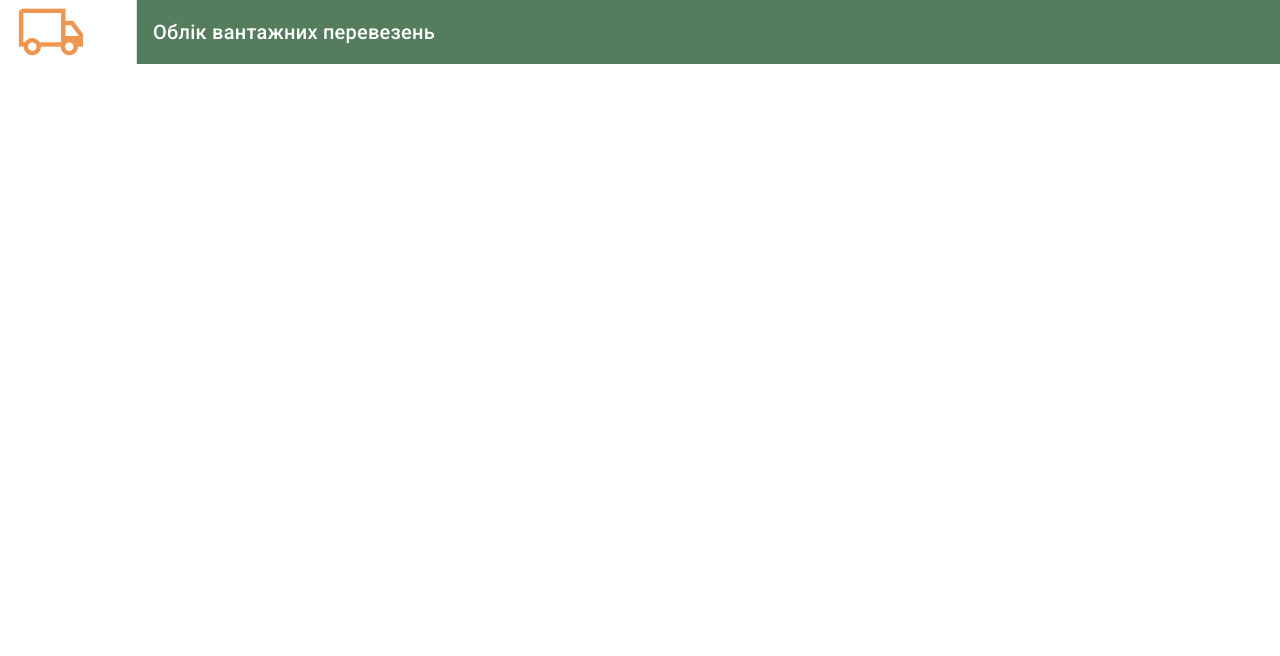
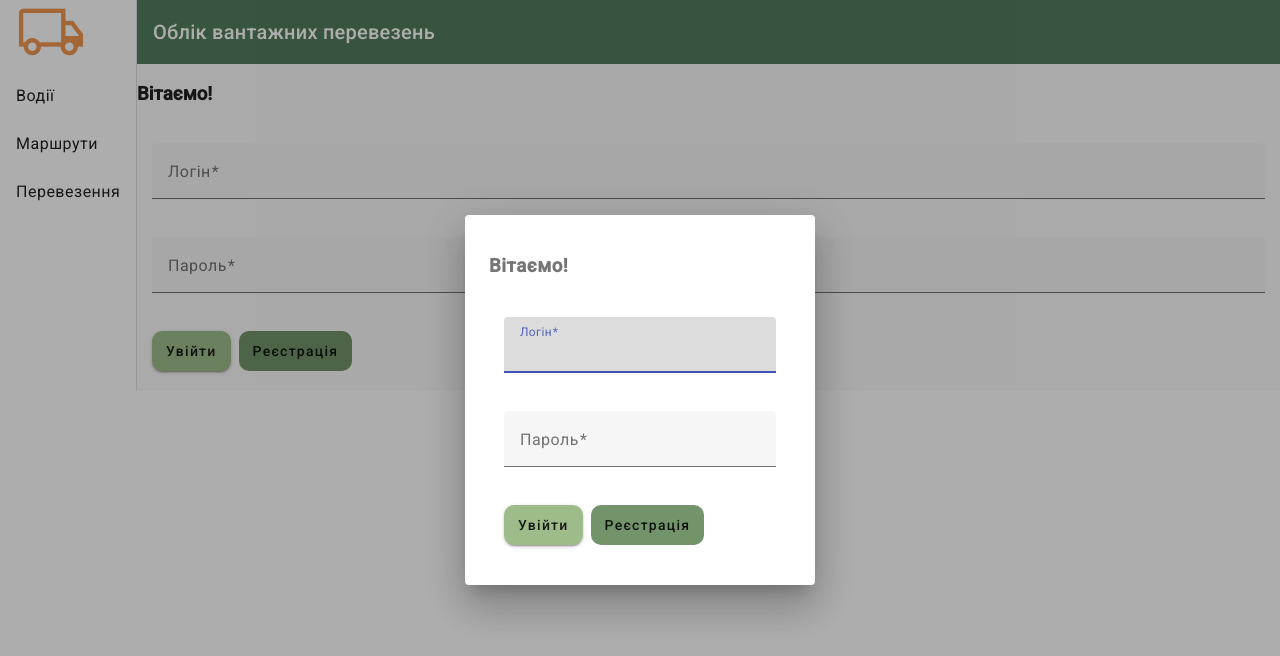
Before and after one commit to KaterynaKviten/transport, an Angular app: page /login in a window 1280 px wide. Before the commit this address led to /. Shown: the top 656 px of the page. Built offline with nearby package versions, Linux system fonts and the light colour scheme.

Commit message:
add login form

```diff
--- a/src/app/app.html
+++ b/src/app/app.html
@@ -17,6 +17,9 @@
     <mat-sidenav-content>
       <mat-toolbar class="custom-toolbar">Облік вантажних перевезень</mat-toolbar>
       <div class="content">
+        <!-- <div class="spacer">
+          <button mat-raised-button (click)="openLoginDialog()">Увійти</button>
+        </div> -->
         <router-outlet></router-outlet>
       </div>
     </mat-sidenav-content>
--- a/src/app/app.routes.ts
+++ b/src/app/app.routes.ts
@@ -3,6 +3,8 @@ import { RouterModule, Routes } from '@angular/router';
 import { RouteLine } from './carry/route-line/route-line';
 import { DriversLine } from './carry/drivers-line/drivers-line';
 import { WorkLine } from './carry/work-line/work-line';
+import { LoginComponent } from './auth/login.components';
+
 export const routes: Routes = [
   {
     path: 'route-line',
@@ -17,6 +19,10 @@ export const routes: Routes = [
     component: WorkLine,
   },
   { path: '', redirectTo: '/work-line', pathMatch: 'full' },
+  {
+    path: 'login',
+    component: LoginComponent,
+  },
 ];
 
 @NgModule({
--- a/src/app/app.ts
+++ b/src/app/app.ts
@@ -1,4 +1,4 @@
-import { Component, signal } from '@angular/core';
+import { Component, OnInit } from '@angular/core';
 import { RouterOutlet } from '@angular/router';
 import { filter, range, Subscriber, map, Observable, BehaviorSubject } from 'rxjs';
 import { RouteLine } from './carry/route-line/route-line';
@@ -11,6 +11,9 @@ import { MatSidenavModule } from '@angular/material/sidenav';
 import { MatToolbarModule } from '@angular/material/toolbar';
 import { MatListModule } from '@angular/material/list';
 import { RouterLink } from '@angular/router';
+import { LoginComponent } from './auth/login.components';
+import { MatDialog, MatDialogModule } from '@angular/material/dialog';
+
 // import { MatFormFieldModule } from '@angular/material/form-field';
 // import { MatInputModule } from '@angular/material/input';
 @Component({
@@ -29,11 +32,19 @@ import { RouterLink } from '@angular/router';
     MatListModule,
     MatIconModule,
     RouterLink,
-    // MatFormFieldModule,
-    // MatInputModule,
-    // MatButtonModule,
+    LoginComponent,
+    MatDialogModule,
   ],
   templateUrl: './app.html',
   styleUrls: ['./app.css'],
 })
-export class App {}
+export class App implements OnInit {
+  constructor(private dialog: MatDialog) {}
+
+  ngOnInit() {
+    this.dialog.open(LoginComponent, {
+      width: '350px',
+      disableClose: true, // користувач не зможе закрити діалог без авторизації
+    });
+  }
+}
--- /dev/null
+++ b/src/app/auth/auth.css
@@ -0,0 +1,34 @@
+form {
+  padding: 20px 15px;
+}
+.reg-container {
+  height: 400px;
+  margin: 24px 10px;
+  padding: 20px 14px;
+}
+
+.full-width {
+  width: 100%;
+  margin-bottom: 16px;
+}
+
+.button-login,
+.button-registr {
+  color: white;
+  border-radius: 10px;
+  padding: 20px 14px;
+  cursor: pointer;
+}
+.button-login {
+  background-color: #9ebc8a !important;
+  margin-right: 8px;
+}
+.button-login:hover {
+  background-color: #537d5d !important;
+}
+.button-registr {
+  background-color: #73946b !important;
+}
+.button-registr:hover {
+  background-color: #537d5d !important;
+}
--- /dev/null
+++ b/src/app/auth/auth.service.ts
@@ -0,0 +1,17 @@
+import { Injectable } from '@angular/core';
+
+@Injectable({
+  providedIn: 'root',
+})
+export class AuthService {
+  login(username: string, password: string): boolean {
+    if (username === 'admin' && password === 'admin') {
+      localStorage.setItem('user', username);
+      return true;
+    }
+    return false;
+  }
+  register(username: string, password: string, email: string): boolean {
+    return true;
+  }
+}
--- /dev/null
+++ b/src/app/auth/login.components.ts
@@ -0,0 +1,56 @@
+import { Component } from '@angular/core';
+import { FormsModule } from '@angular/forms';
+import { MatFormFieldModule } from '@angular/material/form-field';
+import { MatInputModule } from '@angular/material/input';
+import { MatButtonModule } from '@angular/material/button';
+import { MatDialogModule } from '@angular/material/dialog';
+import { MatDialog } from '@angular/material/dialog';
+import { RegisterComponent } from './registr.components';
+import { AuthService } from './auth.service';
+
+@Component({
+  selector: 'app-login',
+  standalone: true,
+  imports: [FormsModule, MatFormFieldModule, MatInputModule, MatButtonModule, MatDialogModule],
+  template: `
+    <mat-dialog-content>
+      <div class="login-container">
+        <h3>Вітаємо!</h3>
+        <form (ngSubmit)="login()">
+          <mat-form-field class="full-width">
+            <mat-label>Логін</mat-label>
+            <input matInput [(ngModel)]="username" name="username" required />
+          </mat-form-field>
+          <mat-form-field class="full-width">
+            <mat-label>Пароль</mat-label>
+            <input matInput [(ngModel)]="password" name="password" type="password" required />
+          </mat-form-field>
+          <button mat-raised-button class="button-login" type="submit">Увійти</button>
+          <button mat-button class="button-registr" type="button" (click)="openRegister()">
+            Реєстрація
+          </button>
+        </form>
+      </div>
+    </mat-dialog-content>
+  `,
+  styleUrls: ['./auth.css'],
+})
+export class LoginComponent {
+  username = '';
+  password = '';
+  constructor(private dialog: MatDialog, private authService: AuthService) {}
+
+  login() {
+    if (this.authService.login(this.username, this.password)) {
+      this.dialog.closeAll();
+    } else {
+      alert('Невірний логін або пароль');
+    }
+  }
+  openRegister() {
+    this.dialog.closeAll();
+    this.dialog.open(RegisterComponent, {
+      width: '400px',
+    });
+  }
+}
--- /dev/null
+++ b/src/app/auth/registr.components.ts
@@ -0,0 +1,44 @@
+import { Component } from '@angular/core';
+import { FormsModule } from '@angular/forms';
+import { MatFormFieldModule } from '@angular/material/form-field';
+import { MatInputModule } from '@angular/material/input';
+import { MatButtonModule } from '@angular/material/button';
+import { AuthService } from './auth.service';
+
+@Component({
+  selector: 'app-register',
+  standalone: true,
+  imports: [FormsModule, MatFormFieldModule, MatInputModule, MatButtonModule],
+  template: `
+    <div class="reg-container">
+      <h3>Реєстрація</h3>
+      <form (ngSubmit)="register()">
+        <mat-form-field class="full-width">
+          <mat-label>Логін</mat-label>
+          <input matInput [(ngModel)]="username" name="username" required />
+        </mat-form-field>
+        <mat-form-field class="full-width">
+          <mat-label>Пароль</mat-label>
+          <input matInput [(ngModel)]="password" name="password" type="password" required />
+        </mat-form-field>
+        <mat-form-field class="full-width">
+          <mat-label>Email</mat-label>
+          <input matInput [(ngModel)]="email" name="email" type="email" required />
+        </mat-form-field>
+        <button mat-raised-button class="button-registr" type="submit">Зареєструватися</button>
+      </form>
+    </div>
+  `,
+  styleUrls: ['./auth.css'],
+})
+export class RegisterComponent {
+  username = '';
+  password = '';
+  email = '';
+  constructor(private authService: AuthService) {}
+  register() {
+    if (this.authService.register(this.username, this.password, this.email)) {
+      alert('Реєстрація успішна!');
+    }
+  }
+}
```
